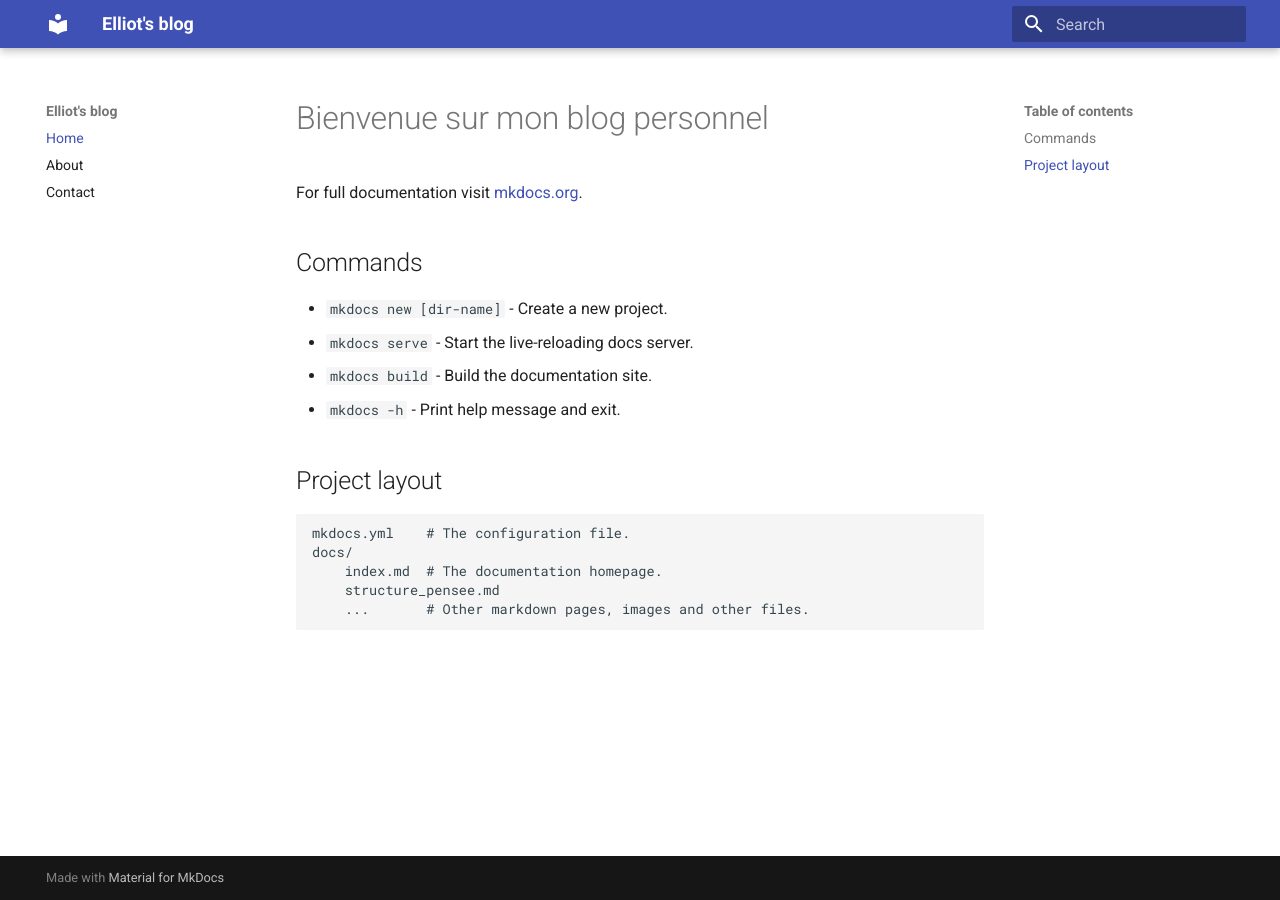
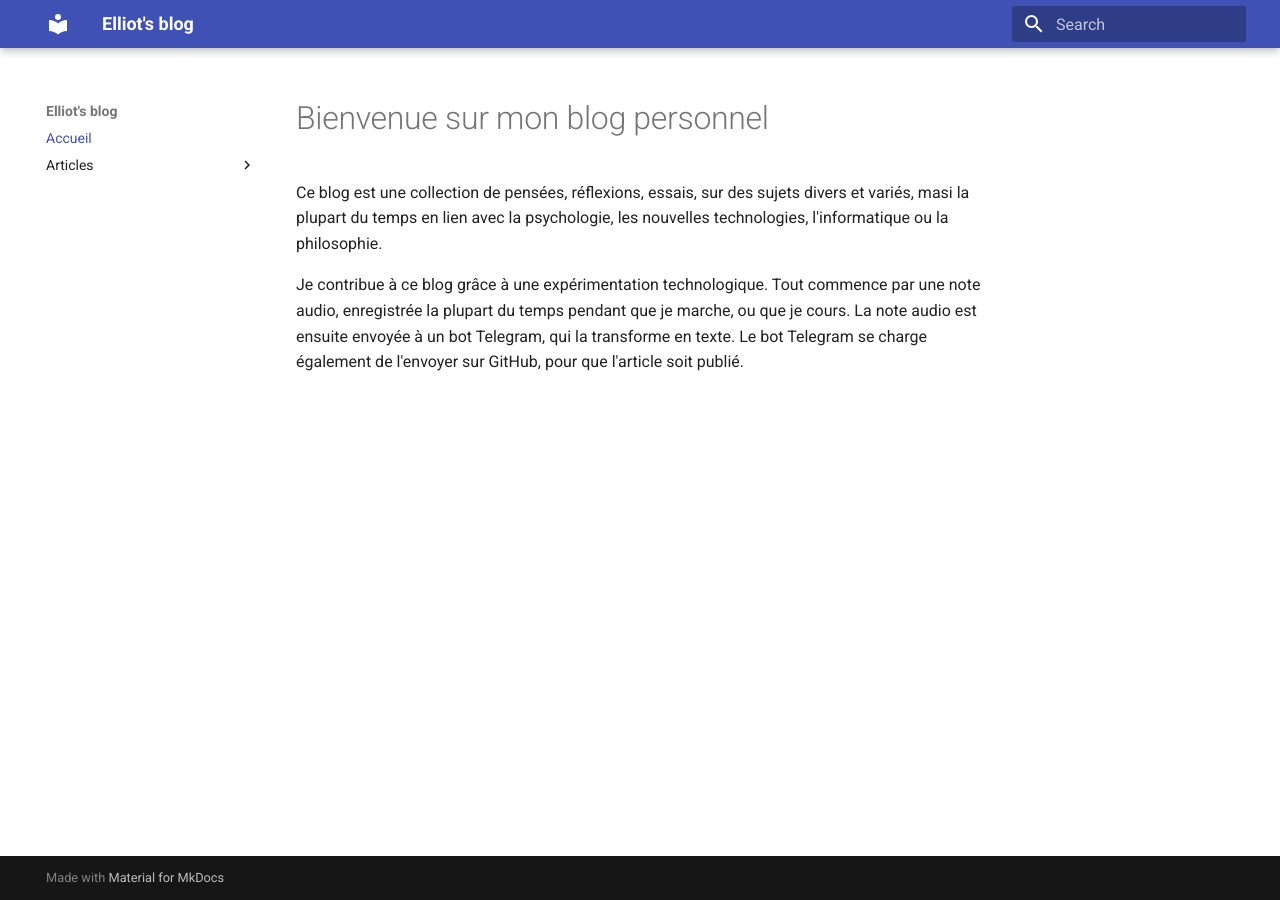
Before and after one commit to elliotvaucher/blog, an MkDocs documentation site: the page built from docs/index.md, in a window 1280 px wide. Built offline with MkDocs 1.6.1 and Material for MkDocs 9.7.7, drawn with Linux system fonts in a browser that asks for light colours.

Commit message:
Update blog

```diff
--- a/docs/index.md
+++ b/docs/index.md
@@ -1,18 +1,5 @@
 # Bienvenue sur mon blog personnel
 
-For full documentation visit [mkdocs.org](https://www.mkdocs.org).
+Ce blog est une collection de pensées, réflexions, essais, sur des sujets divers et variés, masi la plupart du temps en lien avec la psychologie, les nouvelles technologies, l'informatique ou la philosophie.
 
-## Commands
-
-* `mkdocs new [dir-name]` - Create a new project.
-* `mkdocs serve` - Start the live-reloading docs server.
-* `mkdocs build` - Build the documentation site.
-* `mkdocs -h` - Print help message and exit.
-
-## Project layout
-
-    mkdocs.yml    # The configuration file.
-    docs/
-        index.md  # The documentation homepage.
-        structure_pensee.md
-        ...       # Other markdown pages, images and other files.
+Je contribue à ce blog grâce à une expérimentation technologique. Tout commence par une note audio, enregistrée la plupart du temps pendant que je marche, ou que je cours. La note audio est ensuite envoyée à un bot Telegram, qui la transforme en texte. Le bot Telegram se charge également de l'envoyer sur GitHub, pour que l'article soit publié.
--- a/mkdocs.yml
+++ b/mkdocs.yml
@@ -1,8 +1,8 @@
 site_name: Elliot's blog
 situe_url: https://elliotvaucher.github.io/blog/
 nav:
-  - Home: index.md
-  - About: about.md
-  - Contact: contact.md
+  - Accueil: index.md
+  - Articles:
+    - Structure de ma pensée: structure_pensee.md
 theme:
   name: material
```
Also changed, not shown: docs/structure_pensee.md (renamed from docs/stucture_pensee.md, +8 -0 lines).
